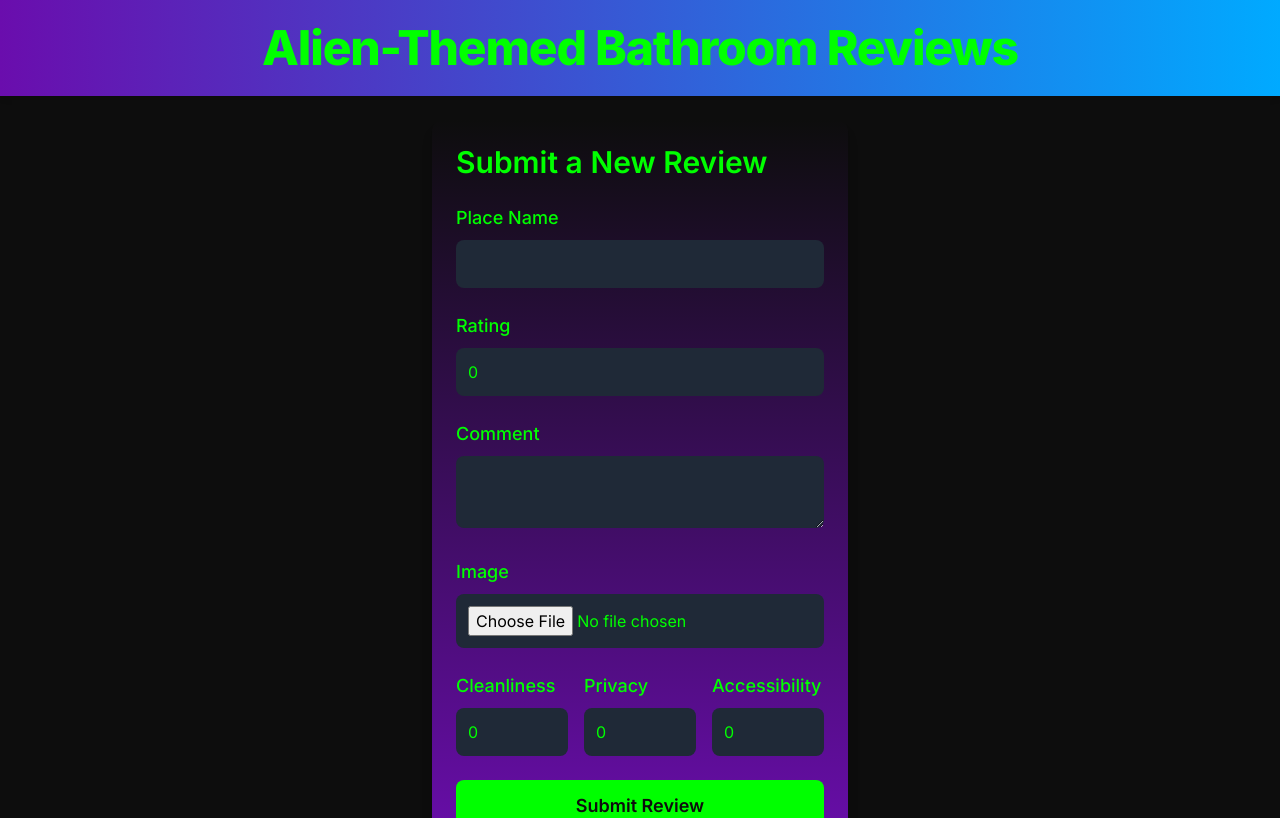
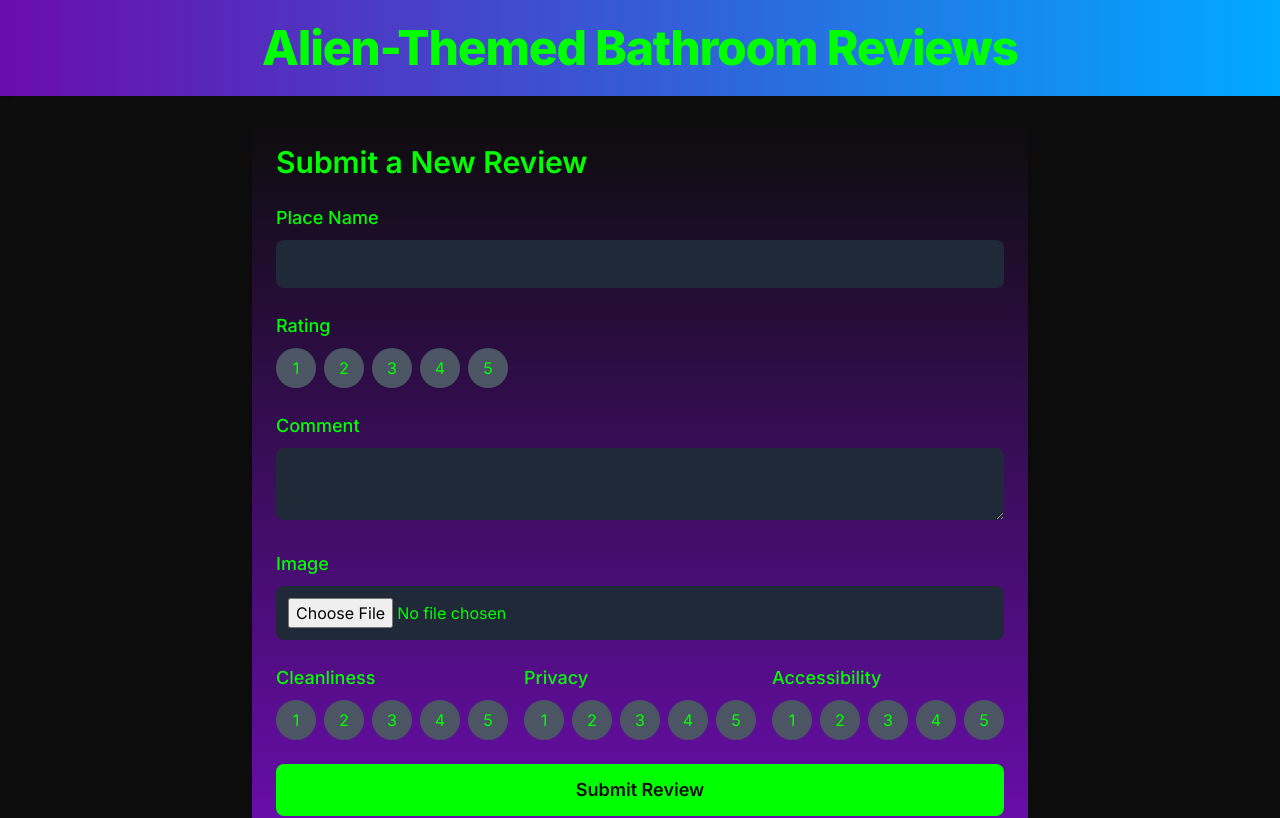
Before and after one commit to hexzeus/alienfront, a Next.js app: page / in a window 1280 px wide. Shown: the top 818 px of the page. Built offline with nearby package versions, Linux system fonts and the light colour scheme; no server answers.

Commit message:
Update application

```diff
--- a/app/components/ReviewForm.tsx
+++ b/app/components/ReviewForm.tsx
@@ -41,6 +41,7 @@ const ReviewForm: React.FC = () => {
             console.log('Review created:', newReview);
             setError(null);
 
+            // Reset form fields
             setPlaceName('');
             setRating(0);
             setComment('');
@@ -52,6 +53,24 @@ const ReviewForm: React.FC = () => {
             console.error('Failed to create review:', error);
             setError('Failed to create review. Please try again.');
         }
+    };
+
+    const renderRatingButtons = (currentRating: number, setRating: (value: number) => void) => {
+        return (
+            <div className="flex space-x-2">
+                {[1, 2, 3, 4, 5].map((value) => (
+                    <button
+                        key={value}
+                        type="button"
+                        onClick={() => setRating(value)}
+                        className={`w-10 h-10 rounded-full ${currentRating >= value ? 'bg-alienGreen' : 'bg-gray-600'
+                            } hover:bg-alienBlue`}
+                    >
+                        {value}
+                    </button>
+                ))}
+            </div>
+        );
     };
 
     return (
@@ -70,15 +89,7 @@ const ReviewForm: React.FC = () => {
             </div>
             <div>
                 <label className="block mb-2 text-lg font-medium">Rating</label>
-                <input
-                    type="number"
-                    value={rating}
-                    onChange={(e) => setRating(Number(e.target.value))}
-                    className="w-full p-3 rounded-lg bg-gray-800 text-alienGreen focus:outline-none focus:ring-2 focus:ring-alienBlue"
-                    min="1"
-                    max="5"
-                    required
-                />
+                {renderRatingButtons(rating, setRating)}
             </div>
             <div>
                 <label className="block mb-2 text-lg font-medium">Comment</label>
@@ -101,39 +112,15 @@ const ReviewForm: React.FC = () => {
             <div className="grid grid-cols-1 sm:grid-cols-3 gap-4">
                 <div>
                     <label className="block mb-2 text-lg font-medium">Cleanliness</label>
-                    <input
-                        type="number"
-                        value={cleanliness}
-                        onChange={(e) => setCleanliness(Number(e.target.value))}
-                        className="w-full p-3 rounded-lg bg-gray-800 text-alienGreen focus:outline-none focus:ring-2 focus:ring-alienBlue"
-                        min="1"
-                        max="5"
-                        required
-                    />
+                    {renderRatingButtons(cleanliness, setCleanliness)}
                 </div>
                 <div>
                     <label className="block mb-2 text-lg font-medium">Privacy</label>
-                    <input
-                        type="number"
-                        value={privacy}
-                        onChange={(e) => setPrivacy(Number(e.target.value))}
-                        className="w-full p-3 rounded-lg bg-gray-800 text-alienGreen focus:outline-none focus:ring-2 focus:ring-alienBlue"
-                        min="1"
-                        max="5"
-                        required
-                    />
+                    {renderRatingButtons(privacy, setPrivacy)}
                 </div>
                 <div>
                     <label className="block mb-2 text-lg font-medium">Accessibility</label>
-                    <input
-                        type="number"
-                        value={accessibility}
-                        onChange={(e) => setAccessibility(Number(e.target.value))}
-                        className="w-full p-3 rounded-lg bg-gray-800 text-alienGreen focus:outline-none focus:ring-2 focus:ring-alienBlue"
-                        min="1"
-                        max="5"
-                        required
-                    />
+                    {renderRatingButtons(accessibility, setAccessibility)}
                 </div>
             </div>
             <button type="submit" className="w-full py-3 mt-4 bg-alienGreen text-darkSpace rounded-lg text-lg font-semibold hover:bg-alienBlue transition-colors">
```
